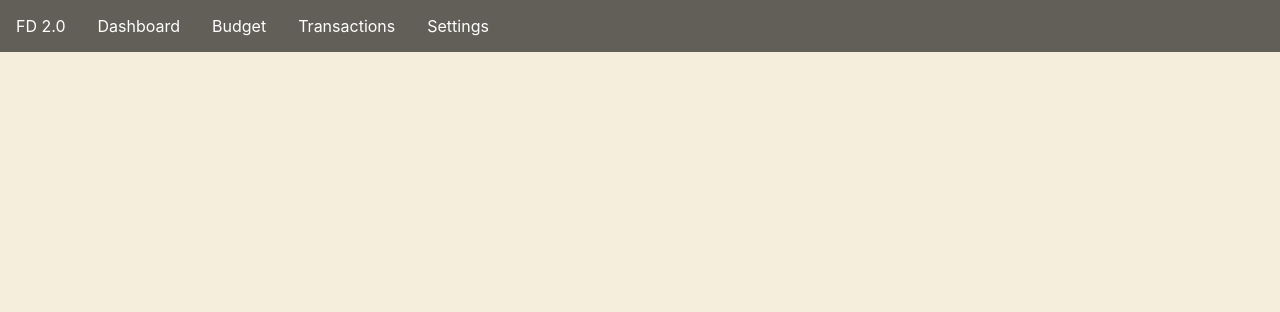
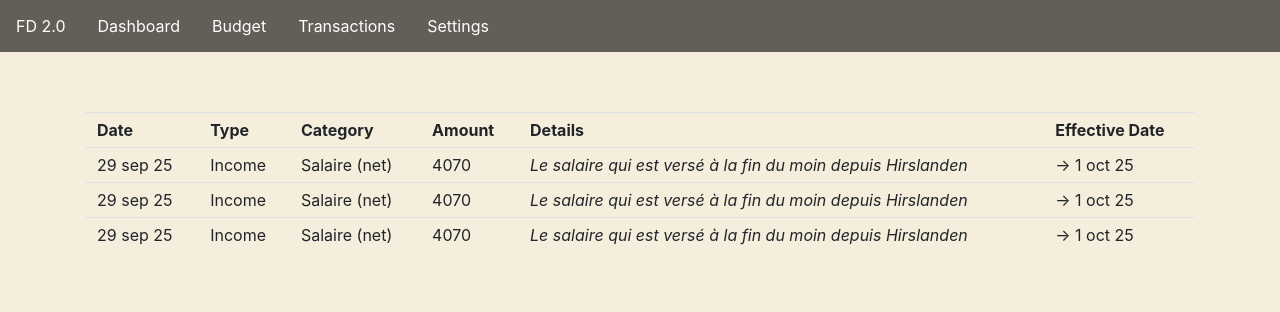
Before and after one commit to adrienwtzg/FD2, a PHP site: page /index.php?page=trans in a window 1280 px wide. Shown: the top 312 px of the page. Run offline with PHP 8.4, Linux system fonts and the light colour scheme.

Commit message:
finsih budget & trans

```diff
--- a/index.php
+++ b/index.php
@@ -20,5 +20,8 @@ else if ($page == "budget") {
 else if ($page == "settings") {
     include 'views/settings.php';
 }
+else if ($page == "trans") {
+    include 'views/trans.php';
+}
 
 ?>
--- a/views/settings.php
+++ b/views/settings.php
@@ -15,8 +15,8 @@ $stmt->execute();
 
 ?>
 <div class="marge"></div>
-  <div class="row" style="margin-top: 1%; margin-left: 1%;">
-    <div class="col-2" style="background-color: white; border-radius: 5px; padding: 1%;">
+  <div class="row" style="margin-top: 1%; margin-left: 3%;">
+    <div class="col-3" style="background-color: white; border-radius: 5px; padding: 1%;">
       <h3>Categories</h3>
       <br>
       <div class="input-group">
--- /dev/null
+++ b/views/trans.php
@@ -0,0 +1,72 @@
+<?php
+if (isset($_SESSION["log"])) {
+  header('Location: index.php?page=projets');
+}
+//Message d'erreur de connexion
+if (isset($_SESSION['loginError']))
+{
+    echo $_SESSION['loginError'];
+    unset($_SESSION['loginError']);
+}
+?>
+<style>
+  tr {
+    line-height: 10px;
+    min-height: 10px;
+    height: 10px;
+  }
+  td {
+    padding-left: 20%;
+    padding-right: 20%;
+  }
+</style>
+    <div class="marge"></div>
+    <div class="container">
+      <table id="tableTrans" class="table">
+          <tr>
+            <th>Date</th>
+            <th>Type</th>
+            <th>Category</th>
+            <th>Amount</th>
+            <th>Details</th>
+            <th>Effective Date</th>
+          </tr>
+          <tr>
+            <td>29 sep 25</td>
+            <td>Income</td>
+            <td>Salaire (net)</td>
+            <td>4070</td>
+            <td><i>Le salaire qui est versé à la fin du moin depuis Hirslanden</i></td>
+            <td>-> 1 oct 25</td>
+          </tr>
+          <tr>
+            <td>29 sep 25</td>
+            <td>Income</td>
+            <td>Salaire (net)</td>
+            <td>4070</td>
+            <td><i>Le salaire qui est versé à la fin du moin depuis Hirslanden</i></td>
+            <td>-> 1 oct 25</td>
+          </tr>
+          <tr>
+            <td>29 sep 25</td>
+            <td>Income</td>
+            <td>Salaire (net)</td>
+            <td>4070</td>
+            <td><i>Le salaire qui est versé à la fin du moin depuis Hirslanden</i></td>
+            <td>-> 1 oct 25</td>
+          </tr>
+      </table>
+    </div>
+    <script>
+
+
+      $(document).ready(function(){
+
+        displayCategories();
+
+      });
+
+
+    </script>
+  </body>
+</html>
```
Also changed, not shown: model/changeBudget.php (added, +58 -0 lines), views/budget.php (+58 -40 lines).
